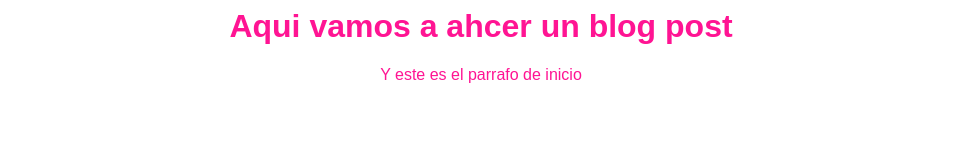
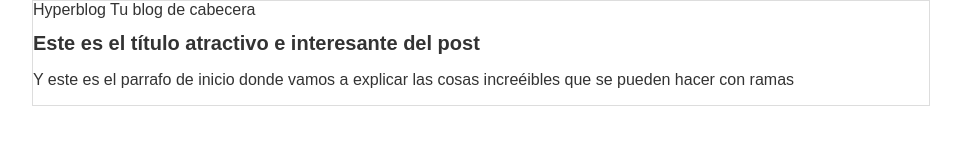
Before and after one commit to Eifront/hyperblog, a plain HTML site: page blogpost.html in a window 1280 px wide. Shown: the whole page, without its empty margins (159-1120 px from the left). Drawn offline with Linux system fonts and the light colour scheme.

Commit message:
Commit al amster del blogpost en su version mas reciente

```diff
--- a/blogpost.html
+++ b/blogpost.html
@@ -1,10 +1,18 @@
 <html>
-    <head>
-        <title>El titulo del post</title>
-        <link rel="stylesheet" href="css/estilos.css"/>
-    </head>
-    <body>
-        <h1>Aqui vamos a ahcer un blog post</h1>
-        <p>Y este es el parrafo de inicio</p>
-    </body>
+<head>
+<title>El titulo del post</title>
+<link rel="stylesheet" href="css/estilos.css" />
+</head>
+<body>
+<div id="container">
+<div id="cabecera">
+Hyperblog
+<span id="tagline">Tu blog de cabecera</span>
+</div>
+<div id="post">
+<h1>Este es el título atractivo e interesante del post</h1>
+<p>Y este es el parrafo de inicio donde vamos a explicar las cosas increéibles que se pueden hacer con ramas</p>
+</div>
+</div>
+</body>
 </html>
--- a/css/estilos.css
+++ b/css/estilos.css
@@ -1,6 +1,23 @@
 body
 {
-    color: deeppink;
+    color: #333;
     text-align: center;
-    font-family: "Arial";
+    font-family: Arial;
+    font-size: 16px;
+    margin: 0;
+    padding: 0;
 }
+
+#container
+{
+    width: 70%;
+    padding: 0;
+    text-align: left;
+    border: 1px solid #DDD;
+    margin: 0 auto;
+}
+
+#container h1
+{
+    font-size: 20px;
+}
```
